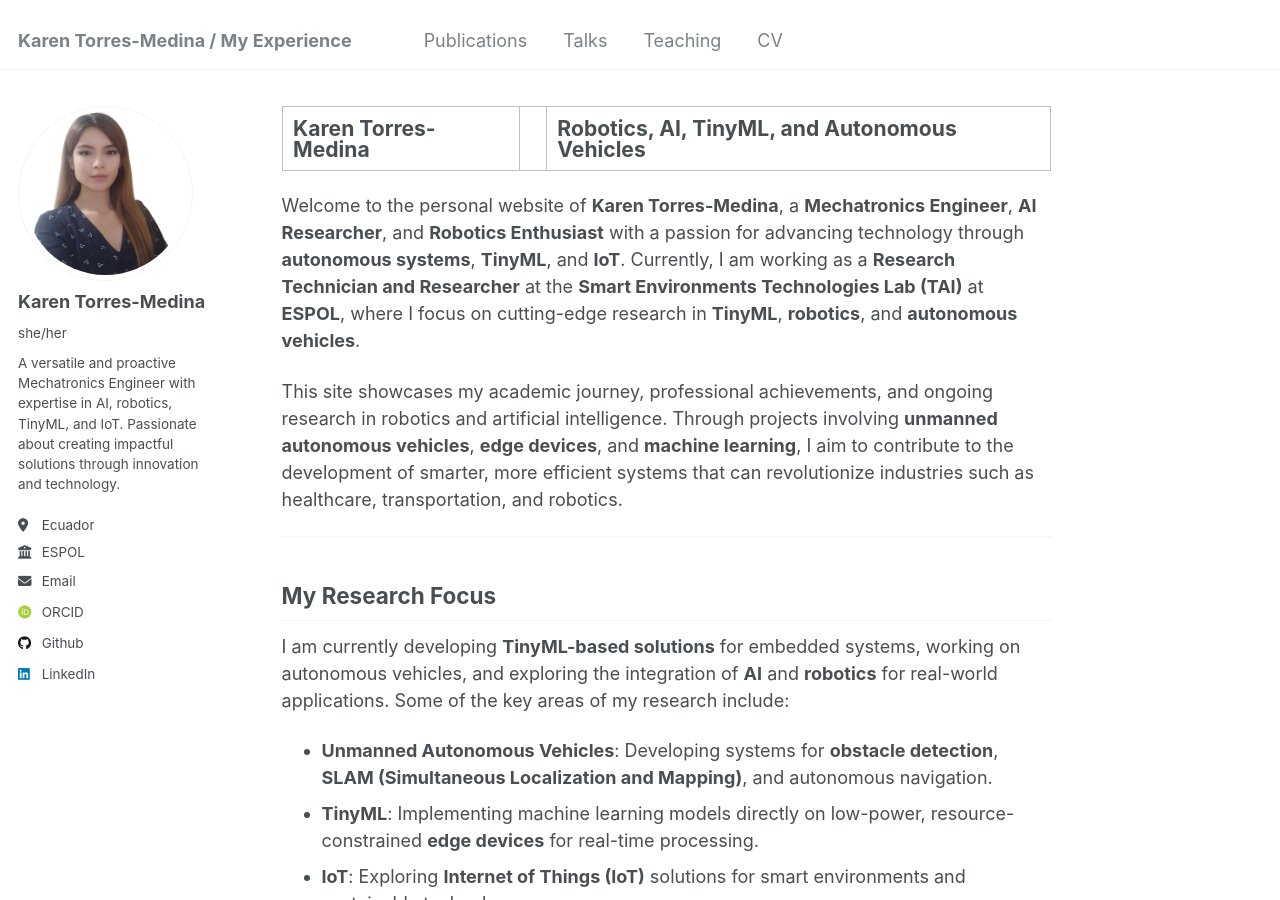
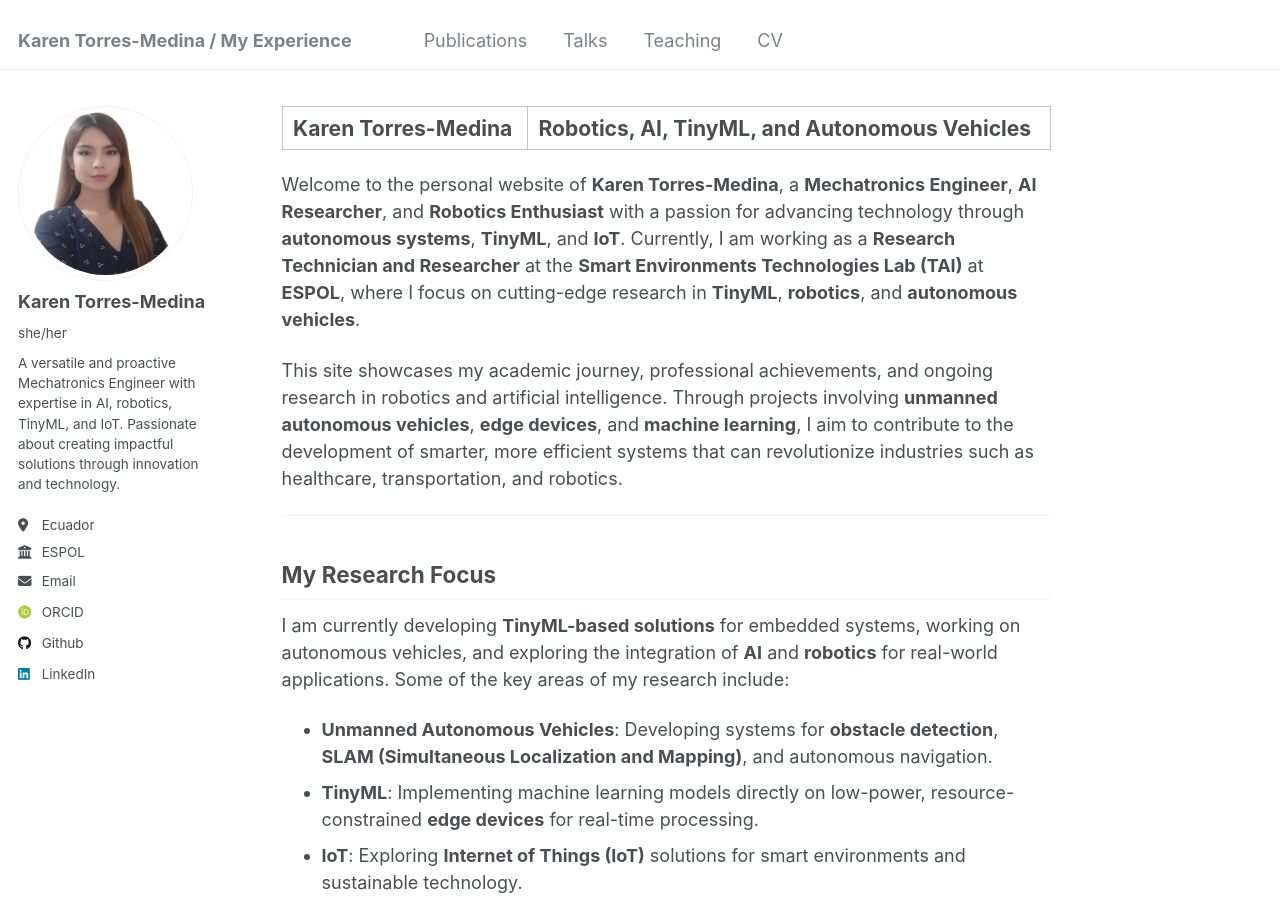
Before and after one commit to kttorres/experience, a Jekyll site: the page built from _pages/about.md, in a window 1280 px wide and 900 px high. Built offline with Jekyll 4.4.1, drawn with Linux system fonts in a browser that asks for light colours; some web fonts are replaced.

```diff
--- a/_pages/about.md
+++ b/_pages/about.md
@@ -1,6 +1,6 @@
 ---
 permalink: /
-title: "Karen Torres-Medina || Robotics, AI, TinyML, and Autonomous Vehicles"
+title: "Karen Torres-Medina | Robotics, AI, TinyML, and Autonomous Vehicles"
 author_profile: true
 redirect_from:
   - /about/
```
